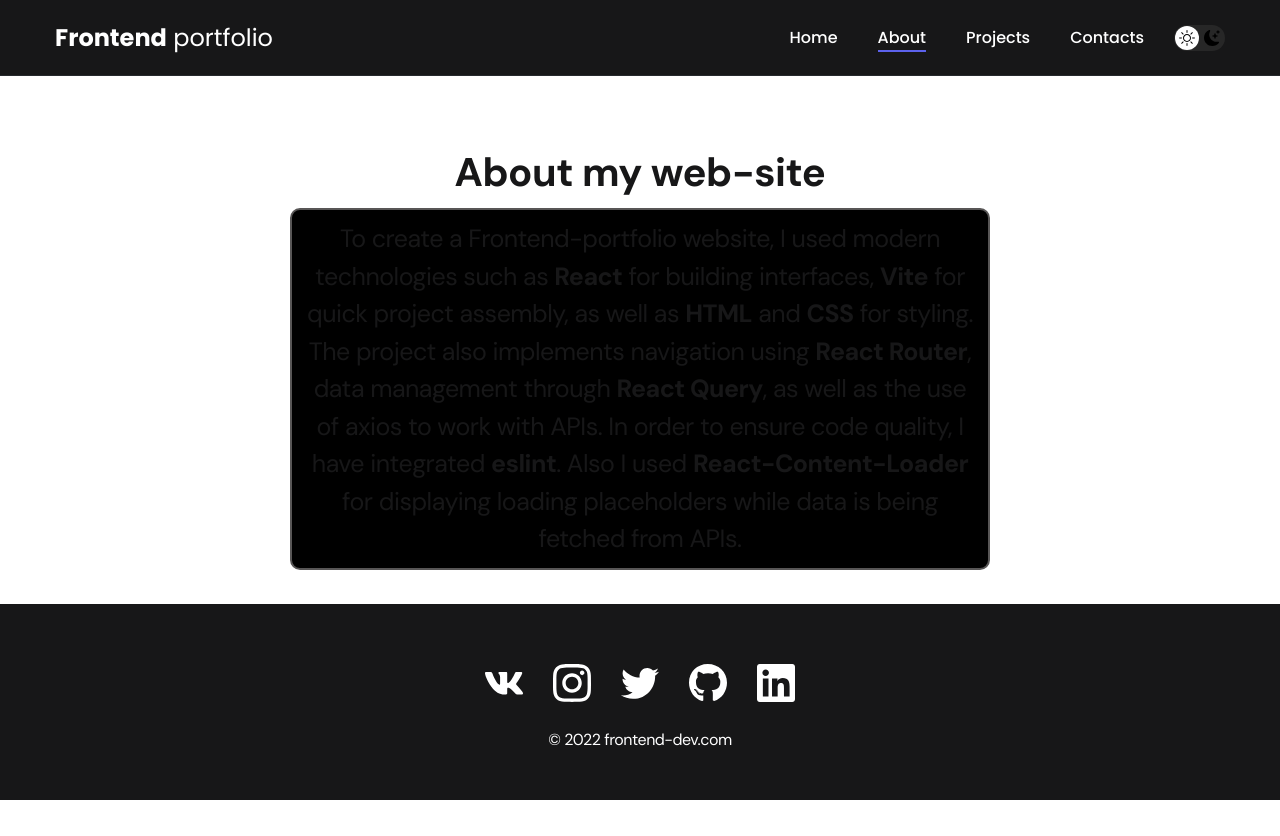
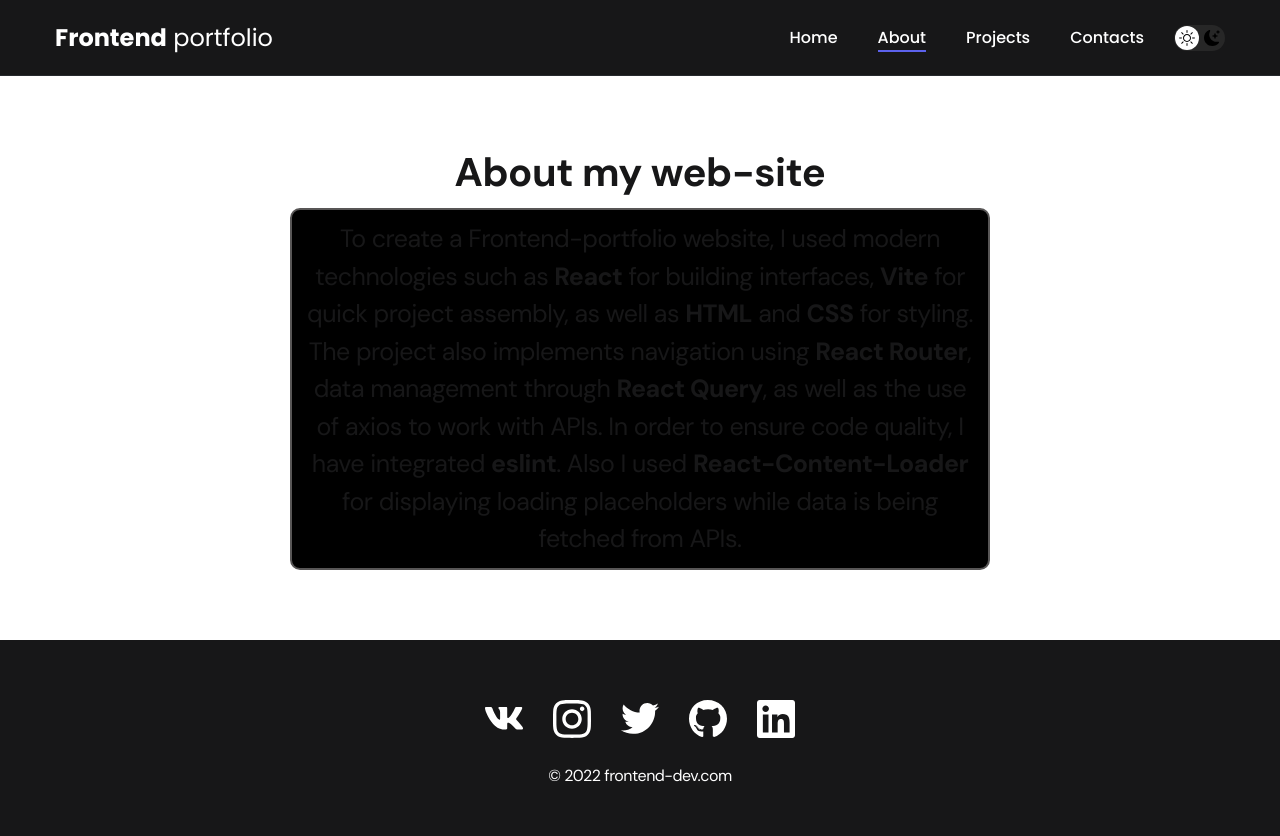
Before and after one commit to TryCatchB/Frontend-portfolio, a React (Vite) app: page /about in a window 1280 px wide. Before the commit the page ends 800 px from the top, so only its background shows below. Built offline with nearby package versions, Linux system fonts and the light colour scheme.

Commit message:
Updated main.css

```diff
--- a/src/styles/main.css
+++ b/src/styles/main.css
@@ -223,6 +223,7 @@ body {
 
 .description-content {
   padding-top: 70px;
+  padding-bottom: 70px;
 
   .description-title {
     font-size: 40px;
```
